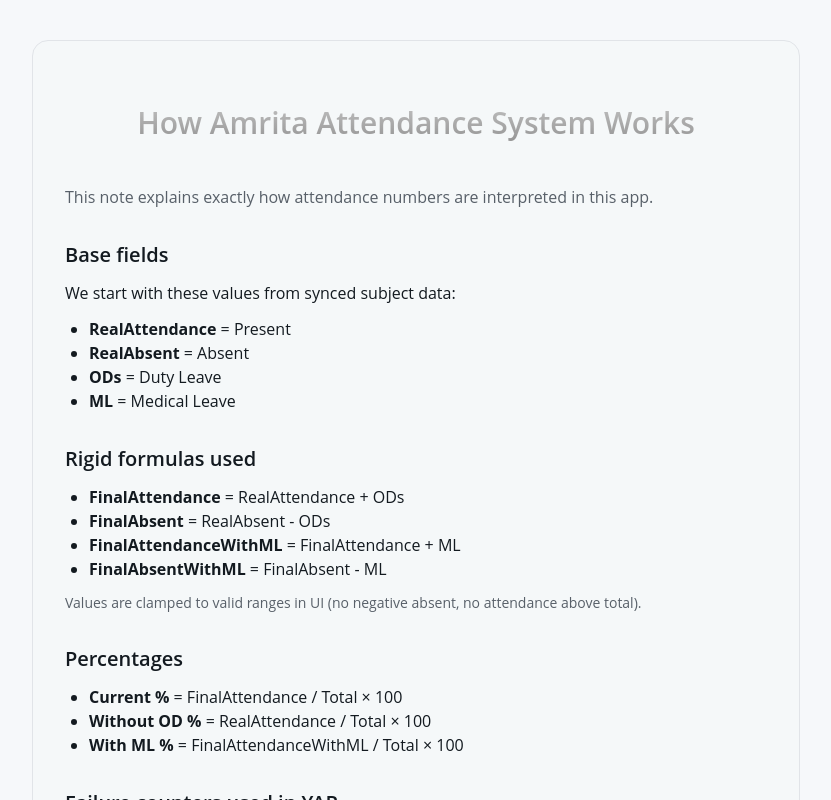
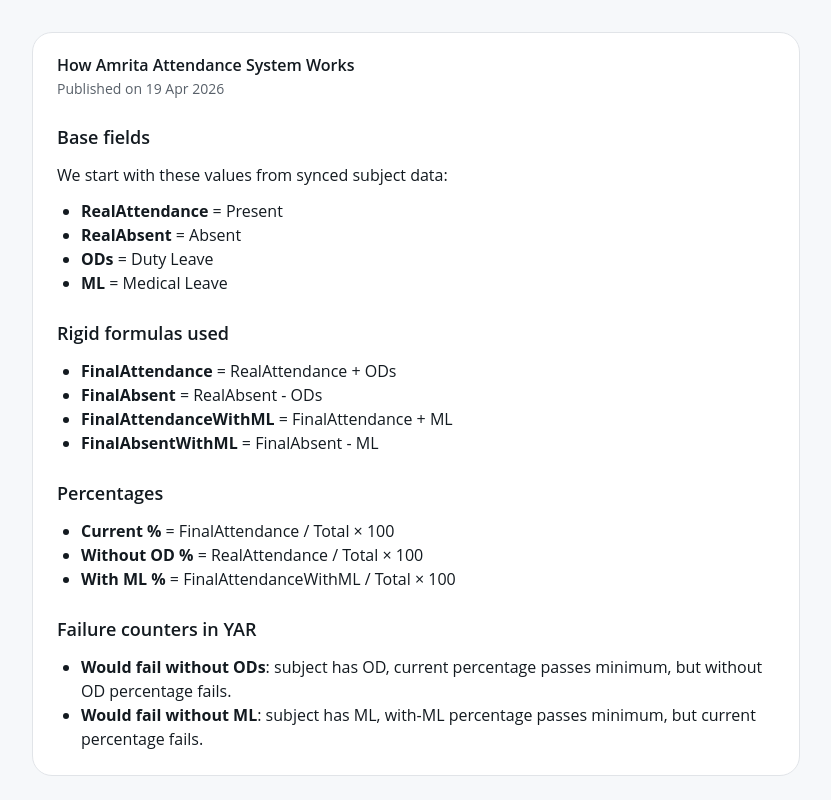
Before and after one commit to nithitsuki/sad.nithitsuki.com, a Next.js app: page /blog/how-amrita-attendance-system-works in a window 1280 px wide. Shown: the top 800 px of the page, without its empty margins (224-1055 px from the left). Built offline with nearby package versions, Linux system fonts and the light colour scheme.

Commit message:
feat: enhance attendance dashboard with blog index and post details

```diff
--- a/src/app/blog/how-amrita-attendance-system-works/page.tsx
+++ b/src/app/blog/how-amrita-attendance-system-works/page.tsx
@@ -1,56 +1,95 @@
 import { Metadata } from 'next';
+import {
+  Card,
+  CardContent,
+  CardDescription,
+  CardHeader,
+  CardTitle,
+} from '@/components/ui/card';
+import { BLOG_POSTS } from '@/lib/blogs';
+
+const post = BLOG_POSTS.find((p) => p.slug === 'how-amrita-attendance-system-works');
 
 export const metadata: Metadata = {
-  title: 'How Amrita Attendance System Works',
-  description: 'A short guide to how attendance, OD, and medical leave are interpreted in the Amrita attendance dashboard.',
+  title: post?.title ?? 'How Amrita Attendance System Works',
+  description:
+    post?.description ??
+    'A short guide to how attendance, OD, and medical leave are interpreted in the Amrita attendance dashboard.',
 };
 
 export default function HowAmritaAttendanceWorksPage() {
   return (
-    <main className="min-h-screen px-4 py-10 sm:px-6">
-      <article className="mx-auto w-full max-w-3xl rounded-lg border bg-background/70 p-6 sm:p-8">
-        <h1 className="text-3xl font-semibold">How Amrita Attendance System Works</h1>
-        <p className="mt-3 text-muted-foreground">
-          This note explains exactly how attendance numbers are interpreted in this app.
-        </p>
-
-        <section className="mt-8 space-y-3">
-          <h2 className="text-xl font-semibold">Base fields</h2>
-          <p>
-            We start with these values from synced subject data:
-          </p>
+    <main className="min-h-screen px-4 py-8 sm:px-6">
+      <div className="mx-auto w-full max-w-3xl space-y-4">
+        <Card>
+          <CardHeader>
+            <CardTitle>{post?.title}</CardTitle>
+            <CardDescription>
+              Published on{' '}
+              {post
+                ? new Date(`${post.publishedAt}T00:00:00Z`).toLocaleDateString('en-GB', {
+                    year: 'numeric',
+                    month: 'short',
+                    day: 'numeric',
+                  })
+                : 'Unknown date'}
+            </CardDescription>
+          </CardHeader>
+          <CardContent className="space-y-6">
+            <section className="space-y-3">
+              <h2 className="text-lg font-semibold">Base fields</h2>
+              <p>We start with these values from synced subject data:</p>
               <ul className="list-disc pl-6">
-            <li><strong>RealAttendance</strong> = Present</li>
-            <li><strong>RealAbsent</strong> = Absent</li>
-            <li><strong>ODs</strong> = Duty Leave</li>
-            <li><strong>ML</strong> = Medical Leave</li>
+                <li>
+                  <strong>RealAttendance</strong> = Present
+                </li>
+                <li>
+                  <strong>RealAbsent</strong> = Absent
+                </li>
+                <li>
+                  <strong>ODs</strong> = Duty Leave
+                </li>
+                <li>
+                  <strong>ML</strong> = Medical Leave
+                </li>
               </ul>
             </section>
 
-        <section className="mt-8 space-y-3">
-          <h2 className="text-xl font-semibold">Rigid formulas used</h2>
+            <section className="space-y-3">
+              <h2 className="text-lg font-semibold">Rigid formulas used</h2>
               <ul className="list-disc pl-6">
-            <li><strong>FinalAttendance</strong> = RealAttendance + ODs</li>
-            <li><strong>FinalAbsent</strong> = RealAbsent - ODs</li>
-            <li><strong>FinalAttendanceWithML</strong> = FinalAttendance + ML</li>
-            <li><strong>FinalAbsentWithML</strong> = FinalAbsent - ML</li>
-          </ul>
-          <p className="text-sm text-muted-foreground">
-            Values are clamped to valid ranges in UI (no negative absent, no attendance above total).
-          </p>
-        </section>
-
-        <section className="mt-8 space-y-3">
-          <h2 className="text-xl font-semibold">Percentages</h2>
-          <ul className="list-disc pl-6">
-            <li><strong>Current %</strong> = FinalAttendance / Total × 100</li>
-            <li><strong>Without OD %</strong> = RealAttendance / Total × 100</li>
-            <li><strong>With ML %</strong> = FinalAttendanceWithML / Total × 100</li>
+                <li>
+                  <strong>FinalAttendance</strong> = RealAttendance + ODs
+                </li>
+                <li>
+                  <strong>FinalAbsent</strong> = RealAbsent - ODs
+                </li>
+                <li>
+                  <strong>FinalAttendanceWithML</strong> = FinalAttendance + ML
+                </li>
+                <li>
+                  <strong>FinalAbsentWithML</strong> = FinalAbsent - ML
+                </li>
               </ul>
             </section>
 
-        <section className="mt-8 space-y-3">
-          <h2 className="text-xl font-semibold">Failure counters used in YAR</h2>
+            <section className="space-y-3">
+              <h2 className="text-lg font-semibold">Percentages</h2>
+              <ul className="list-disc pl-6">
+                <li>
+                  <strong>Current %</strong> = FinalAttendance / Total × 100
+                </li>
+                <li>
+                  <strong>Without OD %</strong> = RealAttendance / Total × 100
+                </li>
+                <li>
+                  <strong>With ML %</strong> = FinalAttendanceWithML / Total × 100
+                </li>
+              </ul>
+            </section>
+
+            <section className="space-y-3">
+              <h2 className="text-lg font-semibold">Failure counters in YAR</h2>
               <ul className="list-disc pl-6">
                 <li>
                   <strong>Would fail without ODs</strong>: subject has OD, current percentage passes minimum, but without OD percentage fails.
@@ -60,7 +99,9 @@
                 </li>
               </ul>
             </section>
-      </article>
+          </CardContent>
+        </Card>
+      </div>
     </main>
   );
 }
--- /dev/null
+++ b/src/app/blog/page.tsx
@@ -0,0 +1,55 @@
+import Link from 'next/link';
+import { Metadata } from 'next';
+import {
+  Card,
+  CardContent,
+  CardDescription,
+  CardHeader,
+  CardTitle,
+} from '@/components/ui/card';
+import { BLOG_POSTS } from '@/lib/blogs';
+
+export const metadata: Metadata = {
+  title: 'Blog',
+  description: 'Product notes, formulas, and implementation details.',
+};
+
+export default function BlogIndexPage() {
+  const posts = [...BLOG_POSTS].sort((a, b) => b.publishedAt.localeCompare(a.publishedAt));
+
+  return (
+    <main className="min-h-screen px-4 py-8 sm:px-6">
+      <div className="mx-auto w-full max-w-3xl space-y-4">
+        <Card>
+          <CardHeader>
+            <CardTitle>Blog</CardTitle>
+            <CardDescription>Notes and explainers for dashboard behavior.</CardDescription>
+          </CardHeader>
+        </Card>
+
+        {posts.map((post) => (
+          <Card key={post.slug}>
+            <CardHeader>
+              <CardTitle>
+                <Link href={`/blog/${post.slug}`} className="hover:underline">
+                  {post.title}
+                </Link>
+              </CardTitle>
+              <CardDescription>
+                {new Date(`${post.publishedAt}T00:00:00Z`).toLocaleDateString('en-GB', {
+                  year: 'numeric',
+                  month: 'short',
+                  day: 'numeric',
+                })}{' '}
+                · 4 min read
+              </CardDescription>
+            </CardHeader>
+            <CardContent>
+              <p className="text-sm text-muted-foreground">{post.description}</p>
+            </CardContent>
+          </Card>
+        ))}
+      </div>
+    </main>
+  );
+}
--- /dev/null
+++ b/src/lib/blogs.ts
@@ -0,0 +1,16 @@
+export type BlogMeta = {
+  slug: string;
+  title: string;
+  description: string;
+  publishedAt: string;
+};
+
+export const BLOG_POSTS: BlogMeta[] = [
+  {
+    slug: 'how-amrita-attendance-system-works',
+    title: 'How Amrita Attendance System Works',
+    description:
+      'How attendance, OD, and medical leave are interpreted in this dashboard.',
+    publishedAt: '2026-04-19',
+  },
+];
```
Also changed, not shown: src/components/AttendanceRewindDashboard.tsx (+64 -35 lines). Lines whose indentation alone changed are shown as unchanged.
